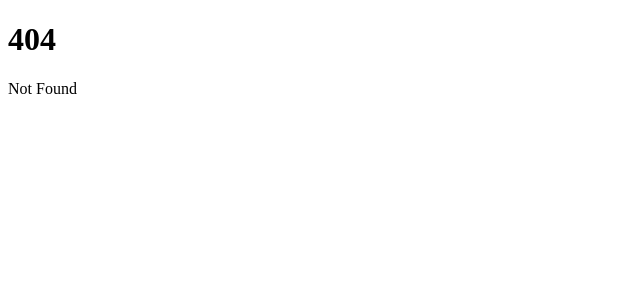
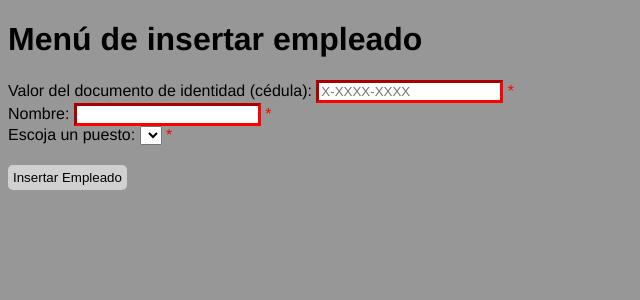
Before and after one commit to nesscoffee/GestorVacaciones, a SvelteKit app in the folder src/main/resources/GestorVacacionesSvelte/: page /insertarEmpleado in a window 1280 px wide. Before the commit this address had no page. Shown: the top 300 px of the page, without its empty margins (0-640 px from the left). Built offline with nearby package versions, Linux system fonts and the light colour scheme.

Commit message:
Creacion pantalla insertarEmpleado

```diff
--- /dev/null
+++ b/src/main/resources/GestorVacacionesSvelte/src/routes/insertarEmpleado/+page.svelte
@@ -0,0 +1,55 @@
+<script>
+    let docId = '';
+    let nombre = '';
+    let idPuesto = '';
+
+    let insertarEmpleado = () => {
+
+    }
+</script>
+
+<div class="insertarEmpleado">
+    <h1>Menú de insertar empleado</h1>
+    <div class="inputs">
+        <label for="docId">Valor del documento de identidad (cédula):</label>
+        <input type="text" bind:value={docId} id="docId" required placeholder="X-XXXX-XXXX">
+        <label for="docId" style="color: red;">*</label>
+            <br>
+        <label for="nombre">Nombre:</label>
+        <input type="text" id="nombre" required bind:value={nombre}>
+        <label for="nombre" style="color: red;">*</label>
+            <br>
+        <label for="idPuesto">Escoja un puesto:</label>
+        <select name="idPuesto" id="idPuesto">
+            <!-- Elementos -->
+        </select>
+        <label for="idPuesto" style="color: red;">*</label>
+            <br>
+        <button type="submit" on:click={insertarEmpleado}>Insertar Empleado</button>
+    </div>
+</div>
+
+<style>
+    :global(body) {
+        background-color: #979797;
+        font-family: 'Franklin Gothic Medium';
+    }
+
+    input:invalid {
+        border-color: red;
+        border-width: 3px;
+    }
+
+    button {
+        margin-top: 20px;
+        background-color: #d0d0d0;
+        border: none;
+        padding: 5px;
+        border-radius: 5px;
+    }
+
+    button:hover {
+        background-color: #585858;
+        cursor: pointer;
+    }
+</style>
--- a/src/main/resources/GestorVacacionesSvelte/src/routes/listaEmpleados/+page.svelte
+++ b/src/main/resources/GestorVacacionesSvelte/src/routes/listaEmpleados/+page.svelte
@@ -45,8 +45,9 @@
     </div>
 
     <div>
-        <input type="text" placeholder="Parámetro" bind:value={parametroBusqueda}>
-        <button type="submit" on:click={aplicarFiltro}>Buscar</button>
+        <label for="inputBusqueda">Filtrar: </label>
+        <input type="text" placeholder="Parámetro" id="inputBusqueda" bind:value={parametroBusqueda}>
+        <button type="submit" on:click={aplicarFiltro}>Filtrar</button>
     </div>
 
     <div class="lista" id="lista"></div>
```
